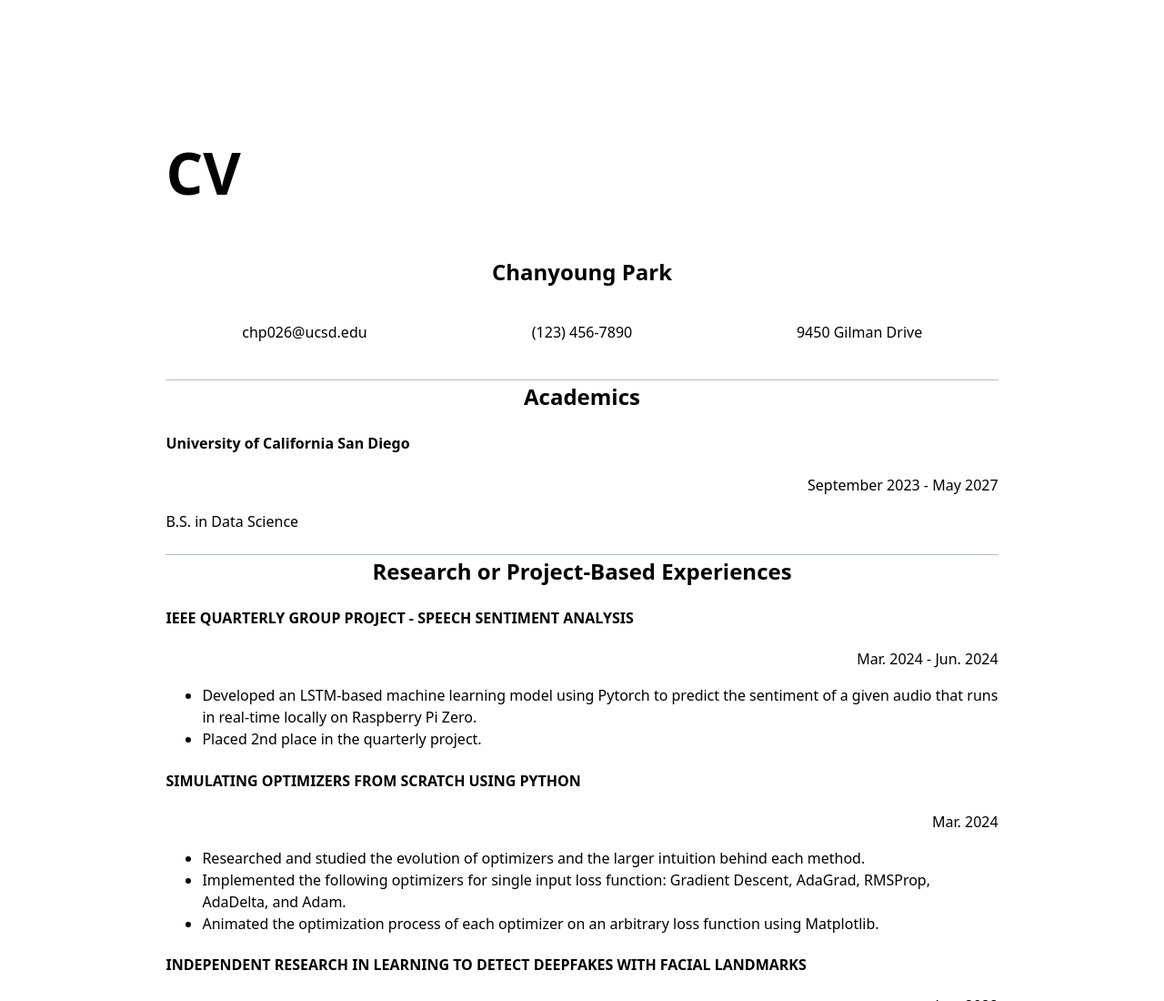
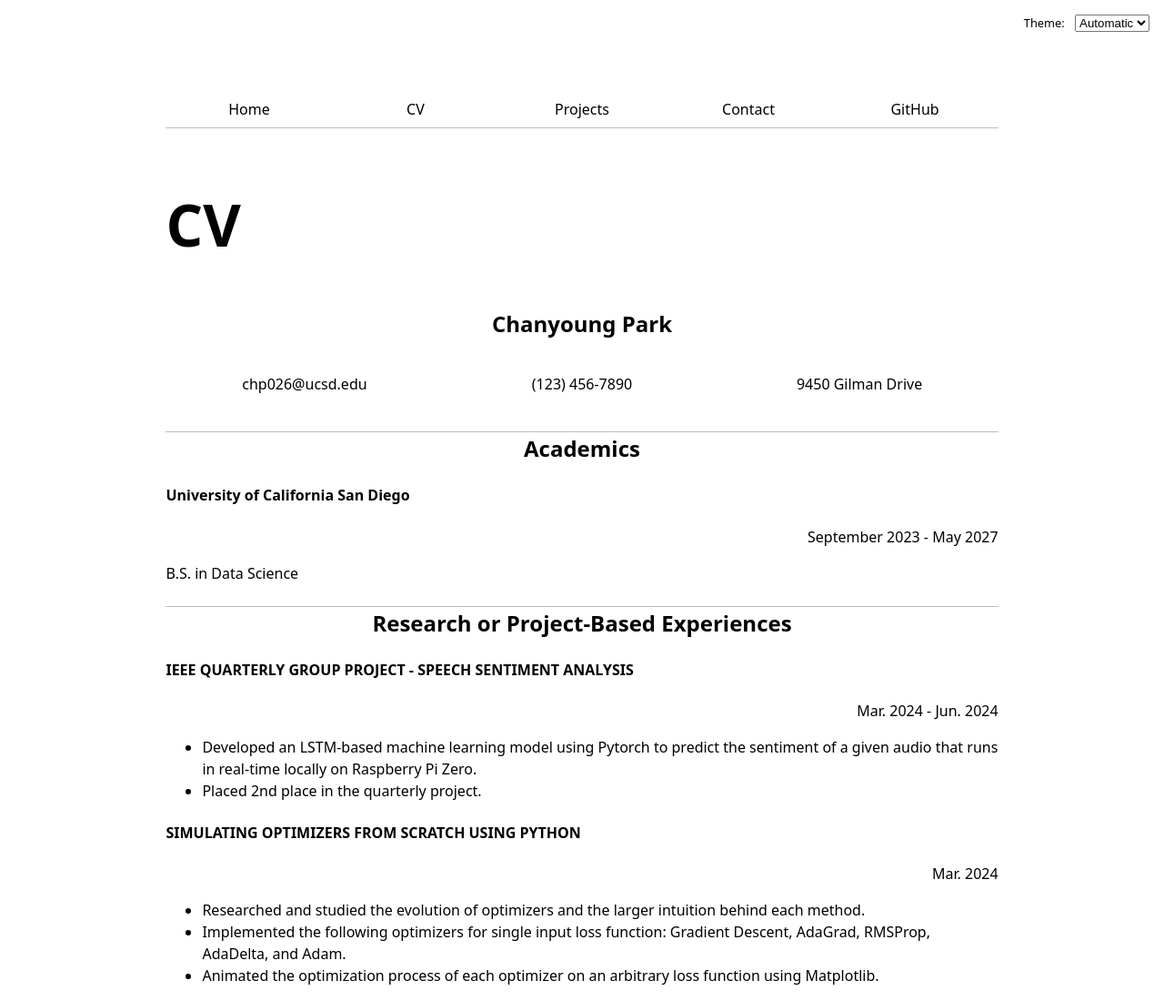
Before and after one commit to youngpark1516/portfolio, a plain HTML site: page CV/index.html in a window 1280 px wide. Shown: the top 1100 px of the page at 91% size. Drawn offline with Linux system fonts and the light colour scheme; files that its build step writes are made by us from their sources.

Commit message:
lab3 fix

```diff
--- a/CV/index.html
+++ b/CV/index.html
@@ -4,11 +4,11 @@
     <meta charset="UTF-8">
     <meta name="viewport" content="width=device-width, initial-scale=1.0">
     <title>Chanyoung Park: CV</title>
-    <link rel="stylesheet" href="style.css">
+    <link rel="stylesheet" href="../style.css">
 </head>
 <body>
     <main>
-        <script src="global.js" type="module"></script>
+        <script src="../global.js" type="module"></script>
         <header>
             <h1>CV</h1>
         </header>
```
